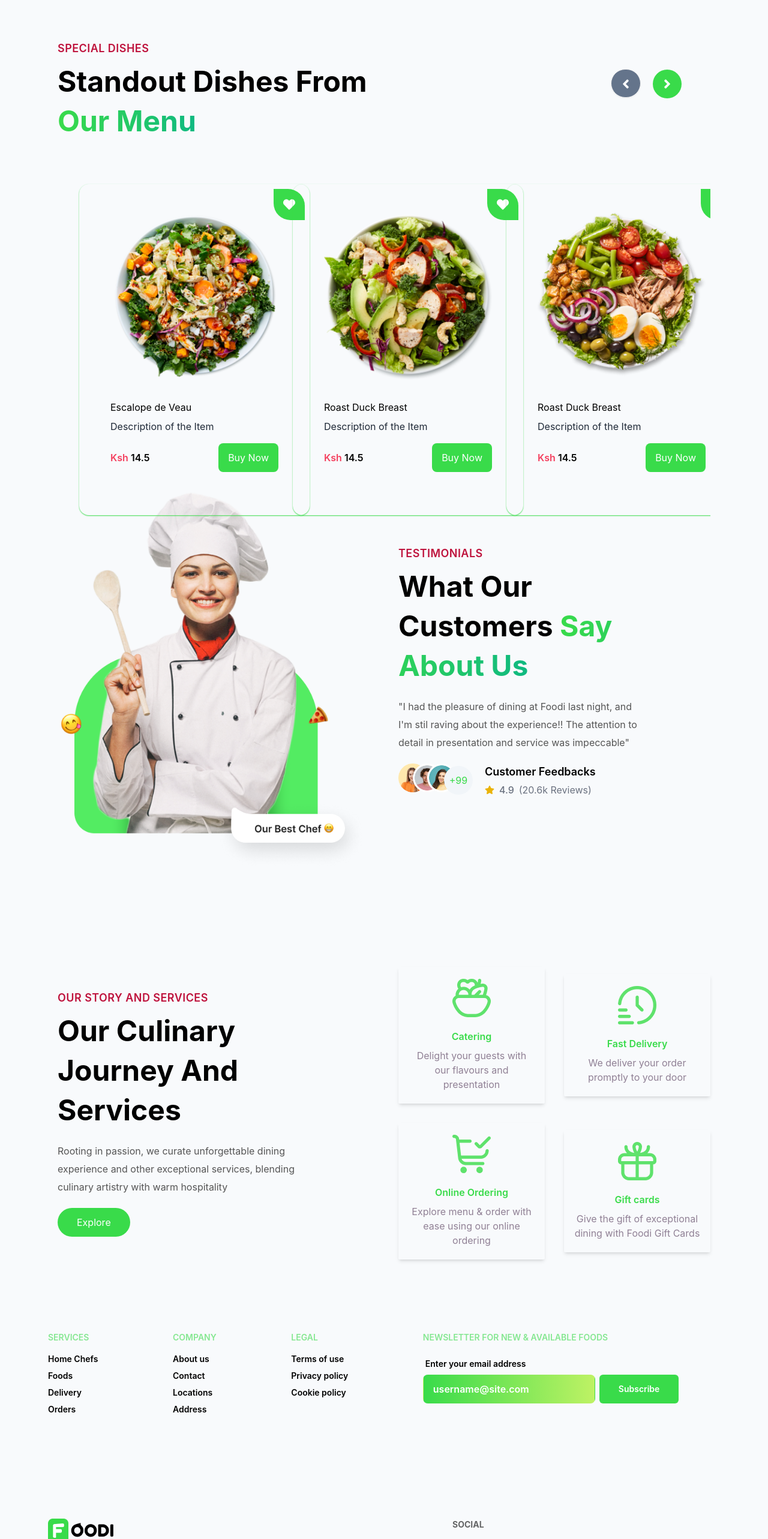
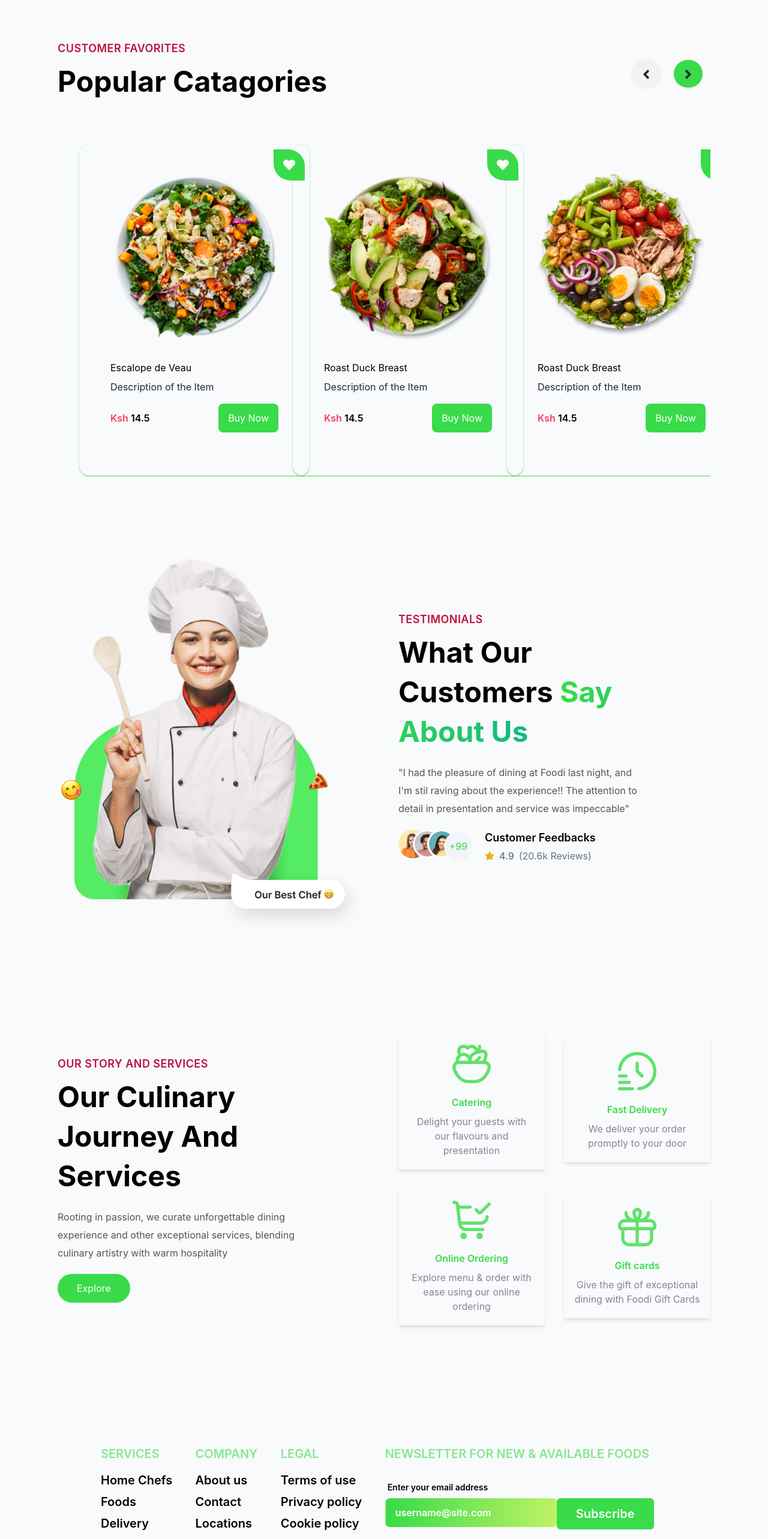
Before and after one commit to Joeeazy/food_finder, a React (Vite) app in the folder frontend/: page / in a window 1280 px wide. Shown: the part 1700-4266 px from the top of the page at 60% size. Built offline with nearby package versions, Linux system fonts and the light colour scheme.

Commit message:
Ui design recitifications

```diff
--- a/frontend/src/components/Footer.jsx
+++ b/frontend/src/components/Footer.jsx
@@ -1,46 +1,46 @@
 export default function Footer() {
   return (
-    <div className="flex-row bg-slate-50 text-black md:justify-between font-semibold ml-10">
+    <div className="flex flex-col md:flex-row bg-slate-50 text-black font-semibold justify-center py-20">
       {/* div one */}
-      <div className="mb-3">
-        <footer className="footer  xl:p-10 py-10 text-center text-1xl px-20 h-[300px] mt-20  ">
-          <nav>
+      <div className="md:w-4/5 mx-auto">
+        <footer className="footer xl:p-10 py-20 text-center text-xl px-10 mt-20">
+          <nav className="mb-10 md:mb-0">
             <h6 className="footer-title text-green font-semibold">Services</h6>
             <a className="link link-hover">Home Chefs</a>
             <a className="link link-hover">Foods</a>
             <a className="link link-hover">Delivery</a>
             <a className="link link-hover">Orders</a>
           </nav>
-          <nav>
+          <nav className="mb-10 md:mb-0">
             <h6 className="footer-title text-green font-semibold">Company</h6>
             <a className="link link-hover">About us</a>
             <a className="link link-hover">Contact</a>
             <a className="link link-hover">Locations</a>
             <a className="link link-hover">Address</a>
           </nav>
-          <nav>
+          <nav className="mb-10 md:mb-0">
             <h6 className="footer-title text-green font-semibold">Legal</h6>
             <a className="link link-hover">Terms of use</a>
             <a className="link link-hover">Privacy policy</a>
             <a className="link link-hover">Cookie policy</a>
           </nav>
           <form>
-            <h6 className="footer-title text-green font-semibold">
+            <h6 className="footer-title text-green font-semibold mb-4">
               Newsletter for New & Available Foods
             </h6>
-            <fieldset className="form-control w-80">
+            <fieldset className="form-control w-80 mx-auto">
               <label className="label">
                 <span className="label-text text-black font-semibold">
                   Enter your email address
                 </span>
               </label>
-              <div className="join text-white">
+              <div className="join">
                 <input
                   type="text"
                   placeholder="username@site.com"
-                  className="input bg-gradient-to-r mr-2 from-green to-lime-300 placeholder-white"
+                  className="input bg-gradient-to-r from-green to-lime-300 placeholder-white"
                 />
-                <button className="button bg-green rounded-md px-8 py-3  text-white flex items-center">
+                <button className="button bg-green rounded-md px-8 py-3 text-white flex items-center">
                   Subscribe
                 </button>
               </div>
@@ -48,57 +48,6 @@ export default function Footer() {
           </form>
         </footer>
       </div>
-      {/* div two */}
-      <div>
-        <footer className="footer p-10 md:space-x-5">
-          <aside>
-            <img src="/logo.png" />
-            <p>
-              Your Top Vegeterian Restaurant
-              <br />
-              Providing reliable Services since 1999
-            </p>
-          </aside>
-          <nav>
-            <h6 className="footer-title">Social</h6>
-            <div className="grid grid-flow-col gap-4">
-              <a>
-                <svg
-                  xmlns="http://www.w3.org/2000/svg"
-                  width="24"
-                  height="24"
-                  viewBox="0 0 24 24"
-                  className="fill-current"
-                >
-                  <path d="M24 4.557c-.883.392-1.832.656-2.828.775 1.017-.609 1.798-1.574 2.165-2.724-.951.564-2.005.974-3.127 1.195-.897-.957-2.178-1.555-3.594-1.555-3.179 0-5.515 2.966-4.797 6.045-4.091-.205-7.719-2.165-10.148-5.144-1.29 2.213-.669 5.108 1.523 6.574-.806-.026-1.566-.247-2.229-.616-.054 2.281 1.581 4.415 3.949 4.89-.693.188-1.452.232-2.224.084.626 1.956 2.444 3.379 4.6 3.419-2.07 1.623-4.678 2.348-7.29 2.04 2.179 1.397 4.768 2.212 7.548 2.212 9.142 0 14.307-7.721 13.995-14.646.962-.695 1.797-1.562 2.457-2.549z"></path>
-                </svg>
-              </a>
-              <a>
-                <svg
-                  xmlns="http://www.w3.org/2000/svg"
-                  width="24"
-                  height="24"
-                  viewBox="0 0 24 24"
-                  className="fill-current"
-                >
-                  <path d="M19.615 3.184c-3.604-.246-11.631-.245-15.23 0-3.897.266-4.356 2.62-4.385 8.816.029 6.185.484 8.549 4.385 8.816 3.6.245 11.626.246 15.23 0 3.897-.266 4.356-2.62 4.385-8.816-.029-6.185-.484-8.549-4.385-8.816zm-10.615 12.816v-8l8 3.993-8 4.007z"></path>
-                </svg>
-              </a>
-              <a>
-                <svg
-                  xmlns="http://www.w3.org/2000/svg"
-                  width="24"
-                  height="24"
-                  viewBox="0 0 24 24"
-                  className="fill-current"
-                >
-                  <path d="M9 8h-3v4h3v12h5v-12h3.642l.358-4h-4v-1.667c0-.955.192-1.333 1.115-1.333h2.885v-5h-3.808c-3.596 0-5.192 1.583-5.192 4.615v3.385z"></path>
-                </svg>
-              </a>
-            </div>
-          </nav>
-        </footer>
-      </div>
     </div>
   );
 }
--- a/frontend/src/pages/home/SpecialDishes.jsx
+++ b/frontend/src/pages/home/SpecialDishes.jsx
@@ -6,7 +6,7 @@ import { useEffect } from "react";
 import Cards from "../../components/Cards";
 import { FaAngleLeft, FaAngleRight } from "react-icons/fa";
 
-const simpleNextArrow = (props) => {
+const SimpleNextArrow = (props) => {
   const { className, style, onClick } = props;
   return (
     <div
@@ -14,11 +14,11 @@ const simpleNextArrow = (props) => {
       style={{ ...style, display: "block", background: "red" }}
       onClick={onClick}
     >
-      Next
+      NEXT
     </div>
   );
 };
-const simplePrevArrow = (props) => {
+const SimplePrevArrow = (props) => {
   const { className, style, onClick } = props;
   return (
     <div
@@ -26,13 +26,12 @@ const simplePrevArrow = (props) => {
       style={{ ...style, display: "block", background: "green" }}
       onClick={onClick}
     >
-      Back
+      BACK
     </div>
   );
 };
 export default function SpecialDishes() {
   const [recipes, setRecipes] = useState([]);
-
   const slider = React.useRef(null);
 
   useEffect(() => {
@@ -57,22 +56,22 @@ export default function SpecialDishes() {
       {
         breakpoint: 1024,
         settings: {
-          slidesToShow: 2,
-          slidesToScroll: 2,
+          slidesToShow: 3,
+          slidesToScroll: 3,
           infinite: true,
           dots: true,
         },
       },
       {
-        breakpoint: 600,
+        breakpoint: 970,
         settings: {
-          slidesToShow: 1,
-          slidesToScroll: 1,
-          initialSlide: 1,
+          slidesToShow: 2,
+          slidesToScroll: 2,
+          initialSlide: 0,
         },
       },
       {
-        breakpoint: 480,
+        breakpoint: 576,
         settings: {
           slidesToShow: 1,
           slidesToScroll: 1,
@@ -80,44 +79,79 @@ export default function SpecialDishes() {
       },
     ],
 
-    nextArrow: <simpleNextArrow />,
-    prevArrow: <simplePrevArrow />,
+    nextArrow: <SimpleNextArrow />,
+    prevArrow: <SimplePrevArrow />,
   };
+
   return (
-    <div className="section-container h-[720px] bg-slate-50 py-13 mt-0 relative">
+    <div className="max-w-screen-2xl container mx-auto xl:px-24 px-4 my-20 relative">
       <div className="text-left">
-        <p className="subtitle">Special Dishes</p>
-        <h2 className="title md:w-[520px]">
-          Standout Dishes From{" "}
-          <span className="bg-gradient-to-r from-green to bg-emerald-500  text-transparent bg-clip-text">
-            Our Menu
-          </span>
-        </h2>
-        {/* arrow buttons */}
-        <div className="md:absolute right-12 top-12 mb-10 md:mr-24">
+        <p className="subtitle">Customer Favorites</p>
+        <h2 className="title">Popular Catagories</h2>
+      </div>
+      <div className="md:absolute right-3 top-8 mb-10 md:mr-24">
         <button
           onClick={() => slider?.current?.slickPrev()}
-            className="btn p-2 rounded-full ml-5 bg-slate-500 text-white"
+          className=" btn p-2 rounded-full ml-5"
         >
-            <FaAngleLeft className="w-8 h-8 p-1" />
+          <FaAngleLeft className=" h-8 w-8 p-1" />
         </button>
         <button
+          className="bg-green btn p-2 rounded-full ml-5"
           onClick={() => slider?.current?.slickNext()}
-            className="button p-2 rounded-full ml-5 bg-green text-white"
         >
-            <FaAngleRight className="w-8 h-8 p-1" />
+          <FaAngleRight className=" h-8 w-8 p-1" />
         </button>
       </div>
+
       <Slider
         ref={slider}
         {...settings}
         className="overflow-hidden mt-10 space-x-5"
       >
-          {recipes.map((item, id) => (
-            <Cards key={id} item={item} />
+        {recipes.map((item, i) => (
+          <Cards item={item} key={i} />
         ))}
       </Slider>
     </div>
-    </div>
   );
 }
+
+//   return (
+//     <div className="section-container h-[720px] bg-slate-50 py-13 mt-0 relative">
+//       <div className="text-left">
+//         <p className="subtitle">Special Dishes</p>
+//         <h2 className="title md:w-[520px]">
+//           Standout Dishes From{" "}
+//           <span className="bg-gradient-to-r from-green to bg-emerald-500  text-transparent bg-clip-text">
+//             Our Menu
+//           </span>
+//         </h2>
+//         {/* arrow buttons */}
+//         <div className="md:absolute right-12 top-12 mb-10 md:mr-24">
+//           <button
+//             onClick={() => slider?.current?.slickPrev()}
+//             className="btn p-2 rounded-full ml-5 bg-slate-500 text-white"
+//           >
+//             <FaAngleLeft className="w-8 h-8 p-1" />
+//           </button>
+//           <button
+//             onClick={() => slider?.current?.slickNext()}
+//             className="button p-2 rounded-full ml-5 bg-green text-white"
+//           >
+//             <FaAngleRight className="w-8 h-8 p-1" />
+//           </button>
+//         </div>
+//         <Slider
+//           ref={slider}
+//           {...settings}
+//           className="overflow-hidden mt-10 space-x-5"
+//         >
+//           {recipes.map((item, id) => (
+//             <Cards key={id} item={item} />
+//           ))}
+//         </Slider>
+//       </div>
+//     </div>
+//   );
+// }
```
Lines whose indentation alone changed are shown as unchanged.
